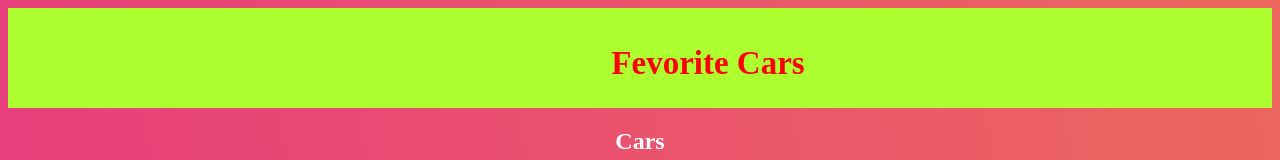
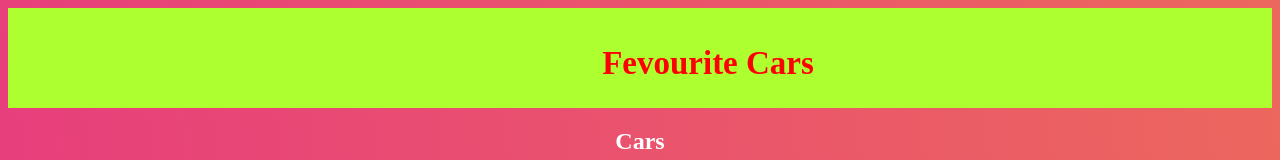
Before and after one commit to Sandip165/Sandip97, a plain HTML site: page HtmlDemo/index.html in a window 1280 px wide. Shown: the top 160 px of the page. Drawn offline with Linux system fonts and the light colour scheme; files whose address does not match are found by name.

Commit message:
Update index.html

```diff
--- a/HtmlDemo/index.html
+++ b/HtmlDemo/index.html
@@ -8,7 +8,7 @@
 <body bgcolor="SkyBlue">
 	<div class="header">
 			<div class="name">
-				<h2>Fevorite  Cars </h2>
+				<h2>Fevourite  Cars </h2>
 			</div>
 	</div>
 		<center>
```
